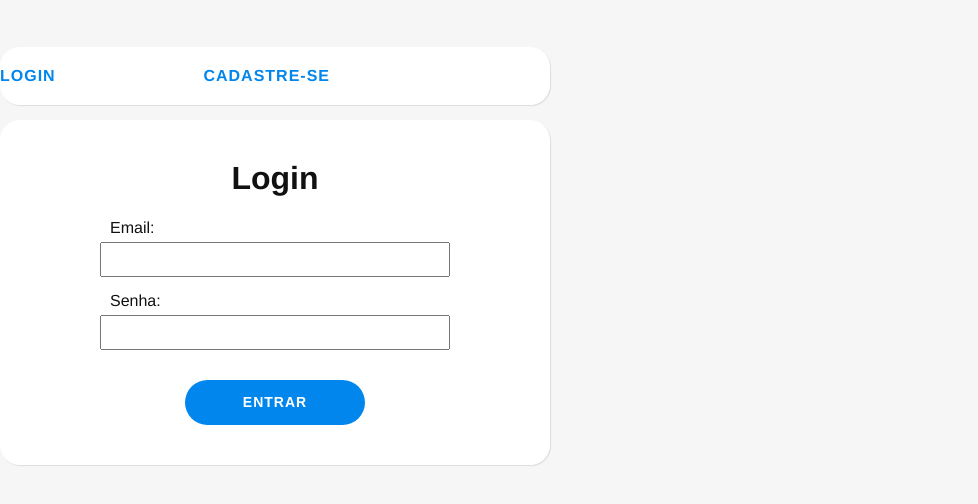
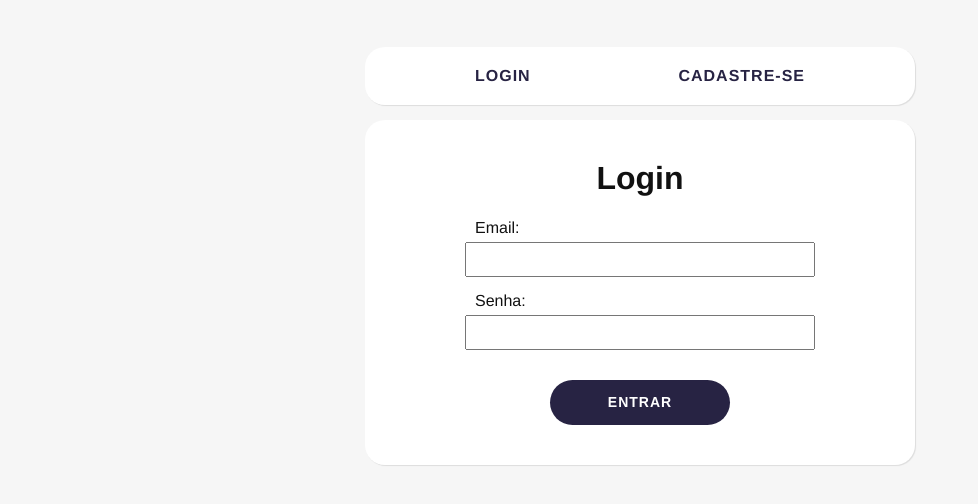
Before and after one commit to nathaliagarcia/livroteca, a Vue app: page /login in a window 1280 px wide. Shown: the part 144-648 px from the top of the page, without its empty margins (0-978 px from the left). Built offline with nearby package versions, Linux system fonts and the light colour scheme; no server answers.

Commit message:
changes colors

```diff
--- a/src/components/Modal.vue
+++ b/src/components/Modal.vue
@@ -82,6 +82,8 @@ export default {
 </script>
 
 <style lang="stylus" scoped>
+@import "../assets/style/colors.styl";
+
 .overlay
   display flex
   width 100%
@@ -116,7 +118,7 @@ export default {
       width 180px
       height 45px
       margin 30px auto 0
-      background-color #0086ed
+      background-color purple
       color #fff
       outline none
       text-decoration none
@@ -135,7 +137,7 @@ export default {
       width 50px
       height 50px
       border-radius 50%
-      background-color #0086ed
+      background-color purple
       color #fff
       border none
       box-shadow 2px 2px 2px rgba(0, 0, 0, 0.1)
--- a/src/components/Nav.vue
+++ b/src/components/Nav.vue
@@ -15,6 +15,8 @@ export default {
 </script>
 
 <style lang="stylus" scoped>
+@import "../assets/style/colors.styl";
+
   #nav
     width 550px
     padding 20px 0
@@ -25,13 +27,14 @@ export default {
 
     .links
       width 60%
+      margin 0 auto
       display flex
       align-items center
       justify-content space-between
 
       a
         text-decoration none
-        color #0086ed
+        color purple
         text-transform uppercase
         font-weight bold
         letter-spacing 1px
--- a/src/views/Cadastro.vue
+++ b/src/views/Cadastro.vue
@@ -79,8 +79,8 @@ export default {
       try {
         const res = await auth
           .createUserWithEmailAndPassword(this.email.trim(), this.senha);
-        const user = auth.currentUser
-        user.updateProfile( { displayName: this.displayName, photoURL: this.photoURL } )
+        const user =  await auth.currentUser
+          .updateProfile( { displayName: this.displayName, photoURL: this.photoURL } )
 
         this.$router.replace('/home')
 
--- a/src/views/Login.vue
+++ b/src/views/Login.vue
@@ -65,8 +65,9 @@ export default {
 </script>
 
 <style lang="stylus">
+@import "../assets/style/colors.styl";
+
 .login
-  width 100%
   margin 0 auto
 
   .cardLogin
@@ -103,7 +104,7 @@ export default {
         width 180px
         height 45px
         margin 30px auto 0
-        background-color #0086ed
+        background-color purple
         color #fff
         outline none
         text-decoration none
```
